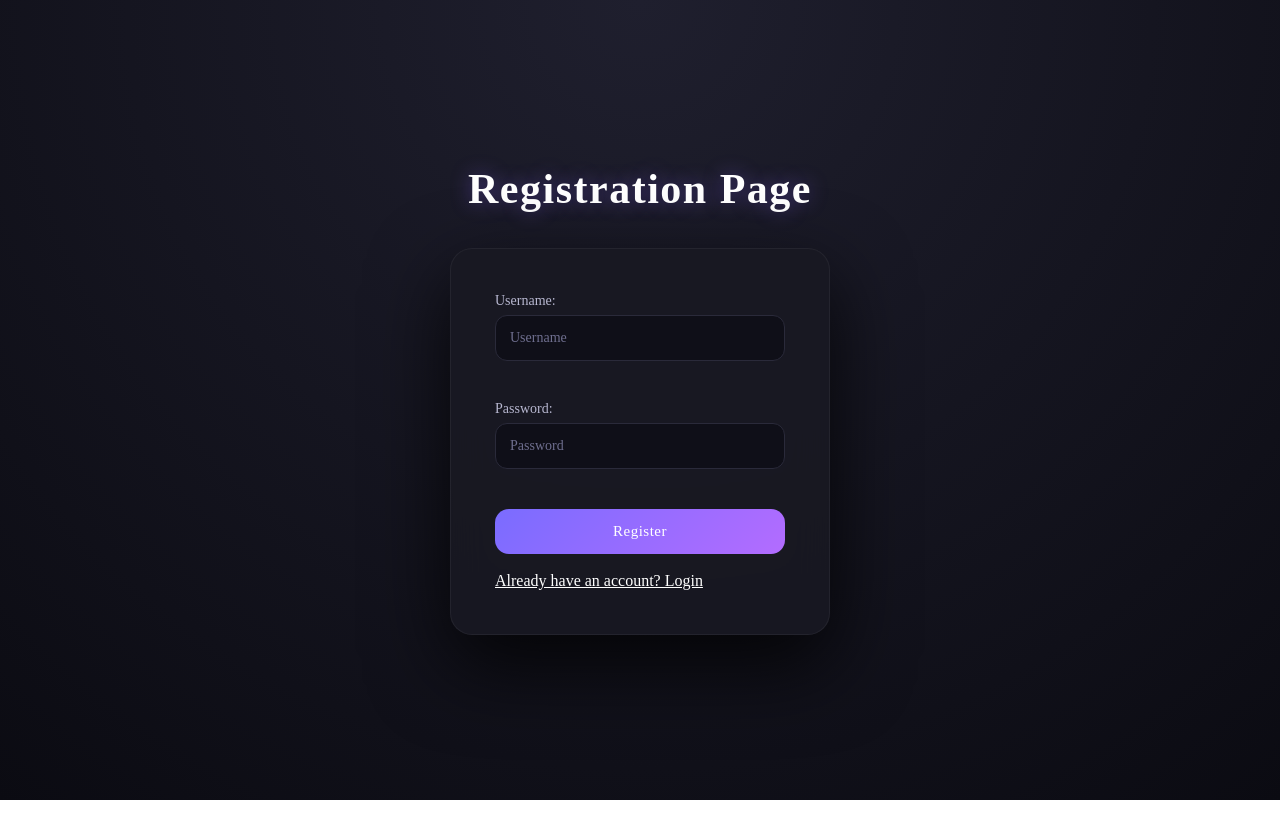
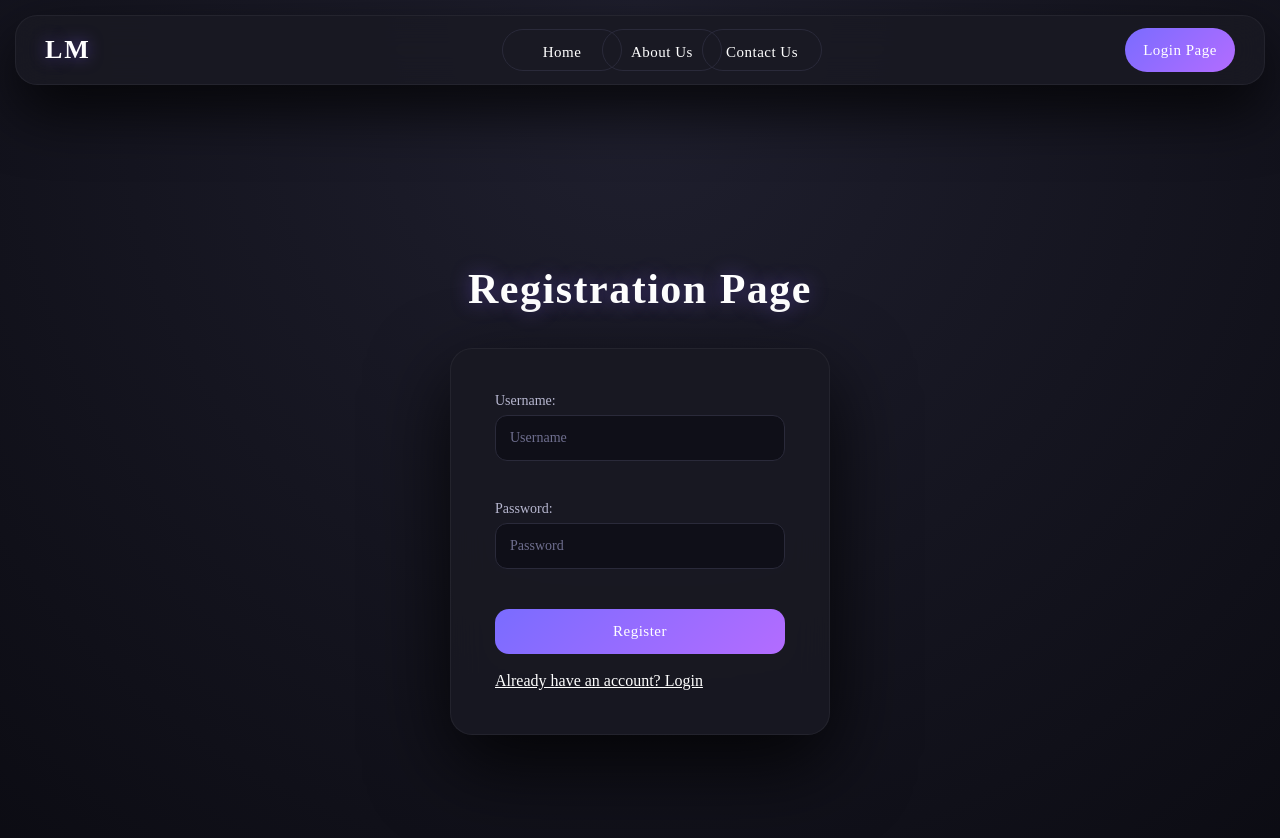
Before and after one commit to Kanishkvs/ProjectLib, a website: page frontend/static/register/index.html in a window 1280 px wide. Before the commit the page ends 800 px from the top, so only its background shows below. Drawn offline with Linux system fonts and the light colour scheme; a web font is replaced by a local one.

Commit message:
Connected all buttons of the website with the respective functionality

```diff
--- a/frontend/static/index.js
+++ b/frontend/static/index.js
@@ -0,0 +1,6 @@
+const login = document.getElementById('login');
+
+login.addEventListener('click', (e) => {
+    e.preventDefault();
+    window.location.replace('/login');
+})
--- a/frontend/static/login/login.css
+++ b/frontend/static/login/login.css
@@ -5,6 +5,83 @@
     padding: 0;
     font-family: "DM Serif Text", serif;
 }
+
+body {
+    background: radial-gradient(circle at top, #1f1f2e, #0b0b12);
+}
+
+.main-top {
+    position: sticky;
+    top: 0;
+    height: 70px;
+    margin: 15px;
+    padding: 0 40px;
+    background: rgba(25, 25, 35, 0.85);
+    backdrop-filter: blur(18px);
+    -webkit-backdrop-filter: blur(18px);
+    border-radius: 22px;
+    display: flex;
+    align-items: center;
+    justify-content: center;
+    box-shadow:
+            0 25px 60px rgba(0, 0, 0, 0.8),
+            inset 0 0 0 1px rgba(255, 255, 255, 0.05);
+    z-index: 100;
+}
+
+#top-left {
+    position: absolute;
+    left: 30px;
+    font-size: 26px;
+    font-weight: bold;
+    letter-spacing: 2px;
+    text-shadow: 0 0 15px rgba(138, 99, 255, 0.5);
+}
+
+/* ===== Navigation Buttons ===== */
+
+.center-button {
+    height: 42px;
+    width: 120px;
+    margin: 0 12px;
+    font-size: 15px;
+    border-radius: 30px;
+    background: transparent;
+    border: 1px solid #2a2a3a;
+    cursor: pointer;
+    transition: 0.3s ease;
+}
+
+.center-button:hover {
+    background: linear-gradient(135deg, #7a6cff, #b36cff);
+    box-shadow: 0 0 20px rgba(140, 108, 255, 0.6);
+}
+
+/* preserve positioning */
+#left-center-button { left: 38%; position: absolute; }
+#center-center-button { left: 46%; position: absolute; }
+#right-center-button { left: 54%; position: absolute; }
+
+/* ===== Login Button ===== */
+
+.main-login-button {
+    position: absolute;
+    right: 30px;
+    height: 44px;
+    width: 110px;
+    border-radius: 30px;
+    border: none;
+    background: linear-gradient(135deg, #7a6cff, #b36cff);
+    font-size: 15px;
+    cursor: pointer;
+    transition: 0.3s ease;
+}
+
+.main-login-button:hover {
+    transform: translateY(-2px);
+    box-shadow: 0 12px 30px rgba(140, 108, 255, 0.55);
+}
+
 
 /* ===== Background ===== */
 .container {
--- a/frontend/static/register/index.html
+++ b/frontend/static/register/index.html
@@ -9,6 +9,13 @@
     <link href="register.js" rel="script" type="text/js">
 </head>
 <body>
+<div class="main-top">
+    <p id="top-left">LM</p>
+    <button class="center-button" id="left-center-button">Home</button>
+    <button class="center-button" id="center-center-button">About Us</button>
+    <button class="center-button" id="right-center-button">Contact Us</button>
+    <button class="main-login-button" id="loginPage">Login Page</button>
+</div>
 <div class="container">
     <h1>Registration Page</h1>
     <div class="register-box">
--- a/frontend/static/register/register.css
+++ b/frontend/static/register/register.css
@@ -10,6 +10,85 @@ a {
     cursor: pointer;
     text-decoration: underline;
 }
+
+
+body {
+    background: radial-gradient(circle at top, #1f1f2e, #0b0b12);
+}
+
+.main-top {
+    position: sticky;
+    top: 0;
+    height: 70px;
+    margin: 15px;
+    padding: 0 40px;
+    background: rgba(25, 25, 35, 0.85);
+    backdrop-filter: blur(18px);
+    -webkit-backdrop-filter: blur(18px);
+    border-radius: 22px;
+    display: flex;
+    align-items: center;
+    justify-content: center;
+    box-shadow:
+            0 25px 60px rgba(0, 0, 0, 0.8),
+            inset 0 0 0 1px rgba(255, 255, 255, 0.05);
+    z-index: 100;
+}
+
+#top-left {
+    position: absolute;
+    left: 30px;
+    font-size: 26px;
+    font-weight: bold;
+    letter-spacing: 2px;
+    text-shadow: 0 0 15px rgba(138, 99, 255, 0.5);
+}
+
+/* ===== Navigation Buttons ===== */
+
+.center-button {
+    height: 42px;
+    width: 120px;
+    margin: 0 12px;
+    font-size: 15px;
+    border-radius: 30px;
+    background: transparent;
+    border: 1px solid #2a2a3a;
+    cursor: pointer;
+    transition: 0.3s ease;
+}
+
+.center-button:hover {
+    background: linear-gradient(135deg, #7a6cff, #b36cff);
+    box-shadow: 0 0 20px rgba(140, 108, 255, 0.6);
+}
+
+/* preserve positioning */
+#left-center-button { left: 38%; position: absolute; }
+#center-center-button { left: 46%; position: absolute; }
+#right-center-button { left: 54%; position: absolute; }
+
+/* ===== Login Button ===== */
+
+.main-login-button {
+    position: absolute;
+    right: 30px;
+    height: 44px;
+    width: 110px;
+    border-radius: 30px;
+    border: none;
+    background: linear-gradient(135deg, #7a6cff, #b36cff);
+    font-size: 15px;
+    cursor: pointer;
+    transition: 0.3s ease;
+}
+
+.main-login-button:hover {
+    transform: translateY(-2px);
+    box-shadow: 0 12px 30px rgba(140, 108, 255, 0.55);
+}
+
+
 /* ===== Background ===== */
 .container {
     min-height: 100vh;
--- a/frontend/static/register/register.js
+++ b/frontend/static/register/register.js
@@ -13,13 +13,29 @@ async function hashString(message) {
     return hashArray.map(b => ('00' + b.toString(16)).slice(-2)).join('');
 }
 
+const goToLogin = (e) => {
+    e.preventDefault();
+    console.log("login attempted");
+    window.location.replace("/login");
+}
+
 myform.addEventListener("submit", (e) => {
     e.preventDefault();
     console.log("Submitted");
 })
 
 login.addEventListener("click", (e) => {
+    goToLogin(e)
+})
+
+const loginPage = document.getElementById("loginPage");
+
+loginPage.addEventListener("click", (e) => {
+    goToLogin(e)
+})
+
+const home = document.getElementById("left-center-button");
+home.addEventListener("click", (e) => {
     e.preventDefault();
-    console.log("login attempted");
-    window.location.replace("/login");
+    window.location.replace("/");
 })
```
Also changed, not shown: frontend/static/index.html (+3 -3 lines), frontend/static/login/index.html (+8 -0 lines), frontend/static/login/login.js (+12 -0 lines).
